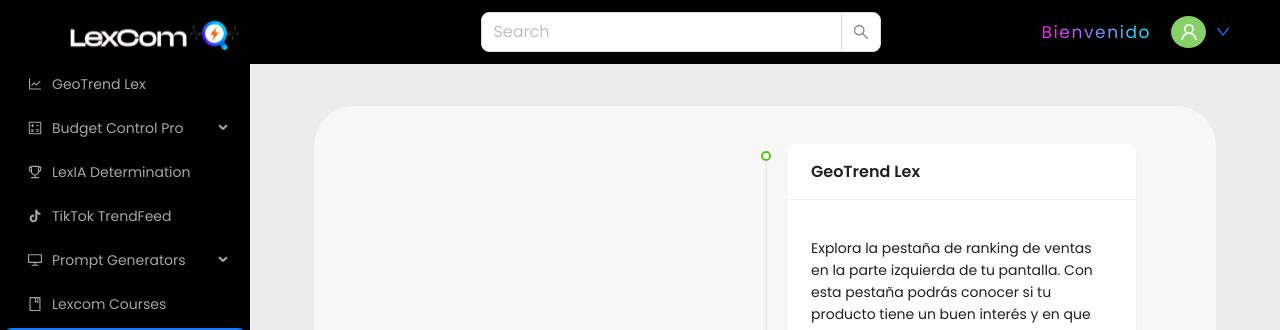
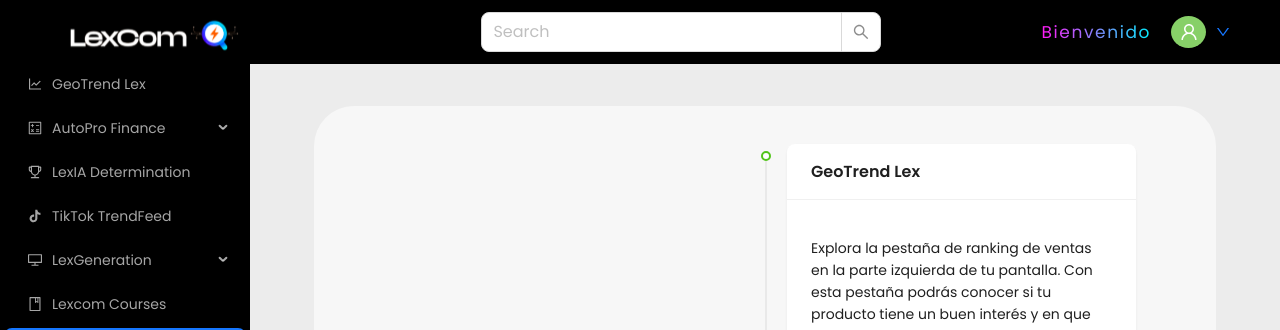
Before and after one commit to LuisSante/Lexcom-AI, a React (Vite) app in the folder client/: page /dashboard in a window 1280 px wide. Shown: the top 330 px of the page. Built offline with nearby package versions, Linux system fonts and the light colour scheme; no server answers.

Commit message:
change: nombres del dashboard

```diff
--- a/client/src/pages/Dashboard.tsx
+++ b/client/src/pages/Dashboard.tsx
@@ -343,7 +343,7 @@
               <Menu.Item key={'GeoTrend Lex'} icon={<LineChartOutlined ref={ref1} />}>
                 {'GeoTrend Lex'}
               </Menu.Item>
-              <Menu.SubMenu icon={<CalculatorOutlined ref={ref2} />} key={'BudgetControlPro'} title={'Budget Control Pro'}>
+              <Menu.SubMenu icon={<CalculatorOutlined ref={ref2} />} key={'BudgetControlPro'} title={'AutoPro Finance'}>
                 <Menu.ItemGroup key={'BudgetControlPro'}>
                   <Menu.Item key={'Standard'}>
                     {'Standard'}
@@ -362,13 +362,13 @@
               <Menu.Item key={'TikTok TrendFeed'} icon={<TikTokOutlined ref={ref4} />}> {/* Utilizamos el ref aquí */}
                 {'TikTok TrendFeed'}
               </Menu.Item>
-              <Menu.SubMenu icon={<DesktopOutlined ref={ref5} />} key={'Prompt Generators'} title={'Prompt Generators'}>
+              <Menu.SubMenu icon={<DesktopOutlined ref={ref5} />} key={'Prompt Generators'} title={'LexGeneration'}>
                 <Menu.ItemGroup key={'Prompt Generators'} >
                   <Menu.Item key={'Prompt Generator Video'}>
-                    {'Prompt Generator Video'}
+                    {'LexVid Pro'}
                   </Menu.Item>
                   <Menu.Item key={'Prompt Generator Copys'}>
-                    {'Prompt Generator Copys'}
+                    {'LexCopy Pro'}
                   </Menu.Item>
                 </Menu.ItemGroup>
               </Menu.SubMenu>
```
